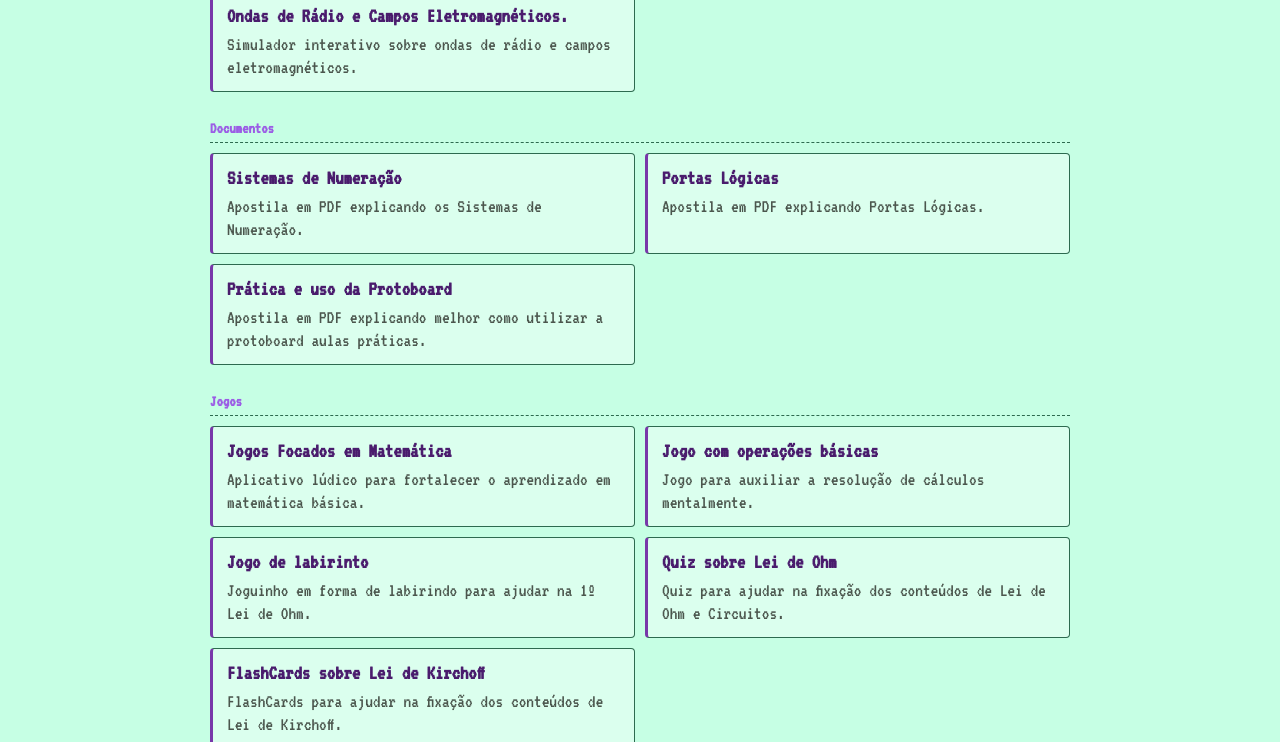
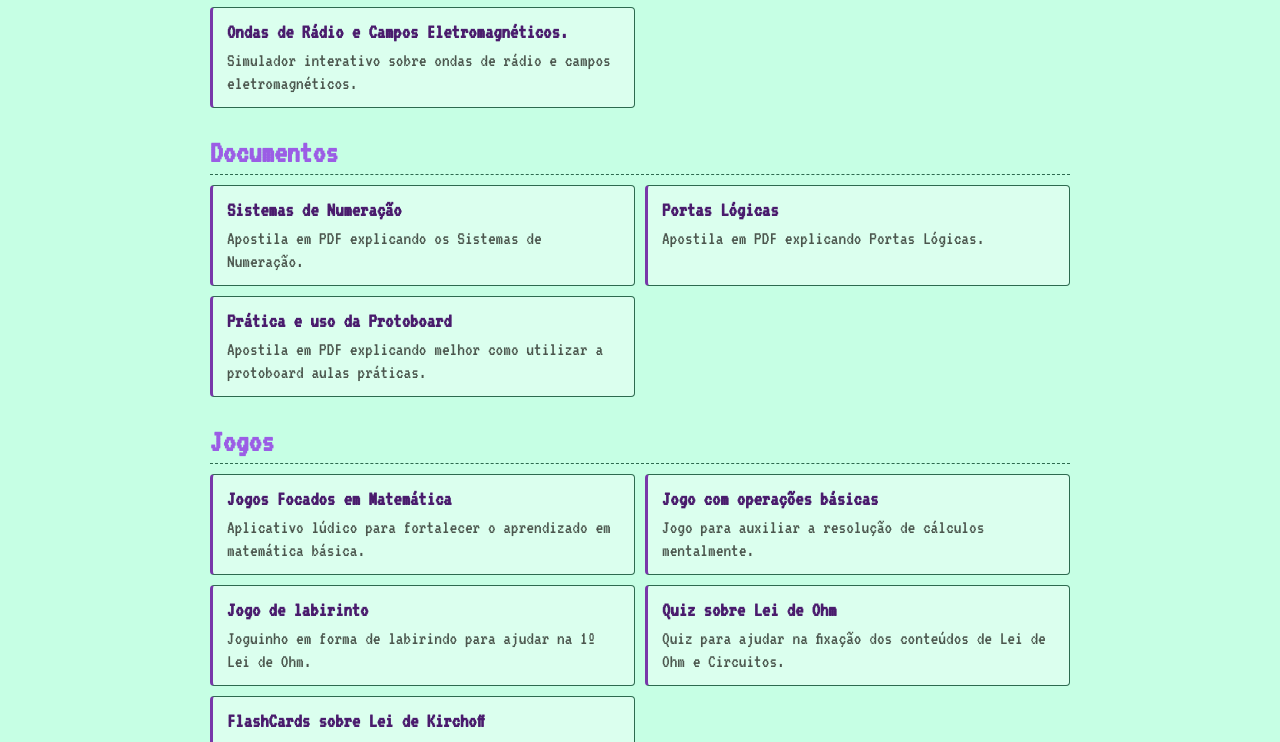
Before and after one commit to nimsay57-pixel/ALUMNY, a plain HTML site: page index.html in a window 1280 px wide. Shown: the part 1041-1783 px from the top of the page. Drawn offline with Linux system fonts and the light colour scheme.

Commit message:
style.css

```diff
--- a/css/style.css
+++ b/css/style.css
@@ -120,7 +120,7 @@ main{
 
 .grupo h2{
   font-family:"VT323", monospace;
-  font-size:1.0rem;
+  font-size:2.0rem;
   color:var(--ink);
   margin: 0 0 10px;
   padding-bottom:6px;
```
